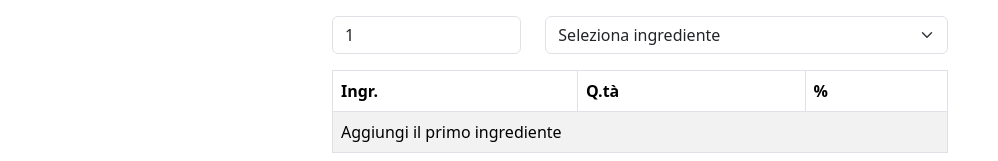
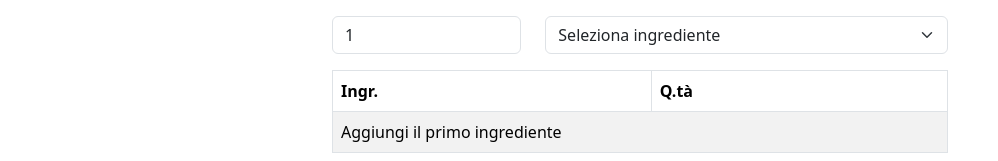
Before and after one commit to tave8/myricetta-react, a React (Vite) app: page /add-recipe in a window 1280 px wide. Shown: the part 447-608 px from the top of the page, without its empty margins (0-998 px from the left). Built offline with nearby package versions, Linux system fonts and the light colour scheme.

Commit message:
add wrangler.jsonc

```diff
--- a/src/components/Recipe.jsx
+++ b/src/components/Recipe.jsx
@@ -259,7 +259,6 @@ const RecipeComponent = (props) => {
                     <tr>
                       <th>Ingr.</th>
                       <th>Q.tà</th>
-                      <th>%</th>
                     </tr>
                   </thead>
                   <tbody>
@@ -270,7 +269,6 @@ const RecipeComponent = (props) => {
                         <tr key={ingredient.id}>
                           <td>{ingredient.name}</td>
                           <td>{ingredient.quantityRounded}</td>
-                          <td>{ingredient.percentageRounded}</td>
                         </tr>
                       )
                     })}
@@ -278,7 +276,7 @@ const RecipeComponent = (props) => {
                     {/* no ingredients */}
                     {(!ingredientsCalculationsFromIngredient || ingredientsCalculationsFromIngredient.ingredients.length == 0) && (
                       <tr>
-                        <td colSpan="4">Aggiungi il primo ingrediente</td>
+                        <td colSpan="3">Aggiungi il primo ingrediente</td>
                       </tr>
                     )}
                   </tbody>
```
Also changed, not shown: 1 other file (tests, documents, lock files or other folders).
